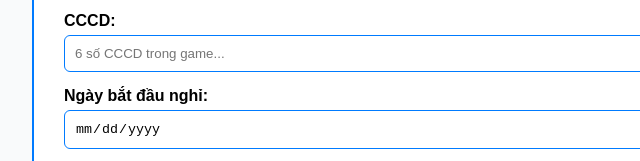
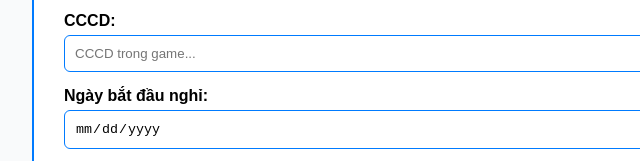
Before and after one commit to dragoncaption/911, a plain HTML site: page donxinnghiphep.html in a window 1280 px wide. Shown: the part 183-344 px from the top of the page, 176-816 px from the left. Drawn offline with Linux system fonts and the light colour scheme.

Commit message:
Update donxinnghiphep.html

```diff
--- a/donxinnghiphep.html
+++ b/donxinnghiphep.html
@@ -74,7 +74,7 @@
     <input type="text" id="ten" placeholder="Nhập tên trong game...">
 
     <label for="cccd">CCCD:</label>
-    <input type="text" id="cccd" placeholder="6 số CCCD trong game...">
+    <input type="text" id="cccd" placeholder="CCCD trong game...">
 
     <label for="ngaybatdau">Ngày bắt đầu nghỉ:</label>
     <input type="date" id="ngaybatdau">
```
